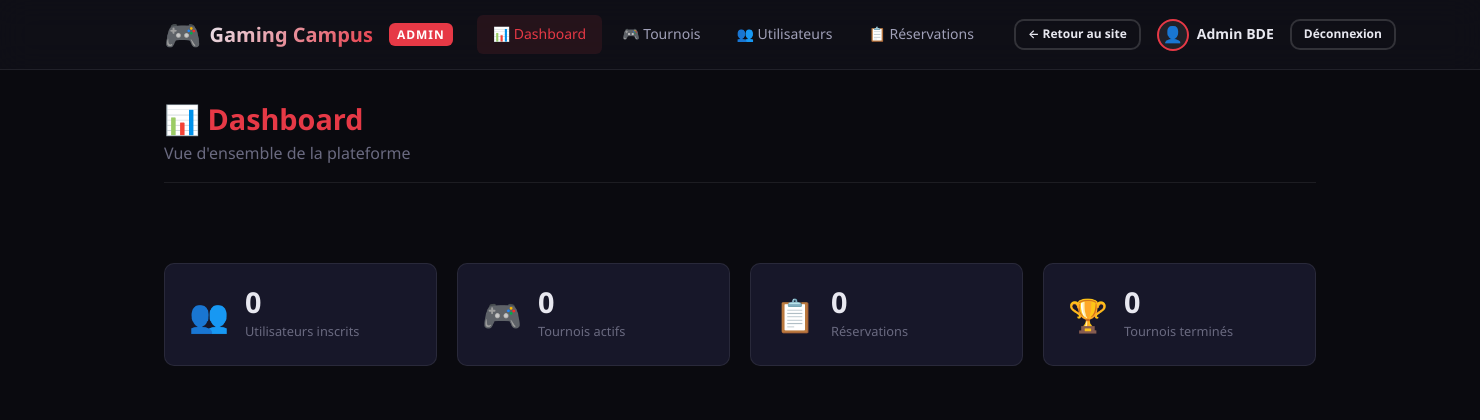
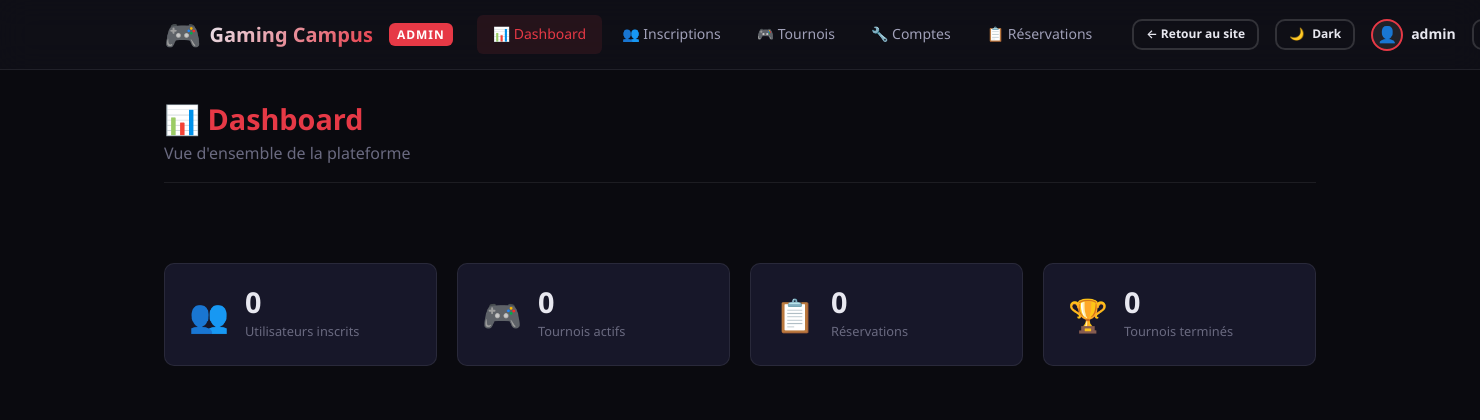
Before and after one commit to imed-23/prog_web2, a PHP site: page /pages/admin/dashboard.php in a window 1480 px wide; the page is wider, and only the part inside the window is pictured. Shown: the top 420 px of that part. Run offline with PHP 8.4, Linux system fonts and the light colour scheme; a user stored in the database is signed in.

Commit message:
refactor: mise a jour des headers avec authentification
- header.php: affichage du bouton login/deconnexion
- header-admin.php: protection des pages admin
- Gestion de l'affichage selon l'utilisateur connecte

Co-authored-by: Qwen-Coder <qwen-coder@alibabacloud.com>

```diff
--- a/assets/php/components/header-admin.php
+++ b/assets/php/components/header-admin.php
@@ -1,4 +1,8 @@
 <?php
+require_once __DIR__ . '/../config/auth.php';
+gc_require_login($rootPath . 'pages/connexion.php');
+$currentUser = gc_current_user();
+
 /*
  * assets/php/components/header-admin.php
  * Composant réutilisable — En-tête interface d'administration
@@ -18,6 +22,16 @@
     <meta name="viewport" content="width=device-width, initial-scale=1.0">
     <meta name="description" content="<?= htmlspecialchars($metaDescription ?? 'Administration - Gaming Campus') ?>">
     <title><?= htmlspecialchars($pageTitle ?? 'Admin - Gaming Campus') ?></title>
+    <script>
+        (function () {
+            try {
+                var theme = localStorage.getItem('gc_theme');
+                if (theme === 'light') {
+                    document.documentElement.setAttribute('data-theme', 'light');
+                }
+            } catch (e) {}
+        }());
+    </script>
     <link rel="stylesheet" href="<?= $rootPath ?>css/style.css">
     <?php if (!empty($cssSpecifique)): ?>
     <link rel="stylesheet" href="<?= $rootPath ?>css/<?= htmlspecialchars($cssSpecifique) ?>">
@@ -39,19 +53,24 @@
             <nav aria-label="Navigation administration">
                 <ul id="admin-nav" class="nav-list">
                     <li><a href="<?= $rootPath ?>pages/admin/dashboard.php" class="nav-link<?= (($adminActivePage ?? '') === 'dashboard') ? ' active' : '' ?>"<?= (($adminActivePage ?? '') === 'dashboard') ? ' aria-current="page"' : '' ?>>📊 Dashboard</a></li>
+                    <li><a href="<?= $rootPath ?>pages/admin/inscriptions.php" class="nav-link<?= (($adminActivePage ?? '') === 'inscriptions') ? ' active' : '' ?>"<?= (($adminActivePage ?? '') === 'inscriptions') ? ' aria-current="page"' : '' ?>>👥 Inscriptions</a></li>
                     <li><a href="<?= $rootPath ?>pages/admin/tournois.php" class="nav-link<?= (($adminActivePage ?? '') === 'tournois') ? ' active' : '' ?>"<?= (($adminActivePage ?? '') === 'tournois') ? ' aria-current="page"' : '' ?>>🎮 Tournois</a></li>
-                    <li><a href="<?= $rootPath ?>pages/admin/utilisateurs.php" class="nav-link<?= (($adminActivePage ?? '') === 'utilisateurs') ? ' active' : '' ?>"<?= (($adminActivePage ?? '') === 'utilisateurs') ? ' aria-current="page"' : '' ?>>👥 Utilisateurs</a></li>
+                    <li><a href="<?= $rootPath ?>pages/admin/utilisateurs.php" class="nav-link<?= (($adminActivePage ?? '') === 'utilisateurs') ? ' active' : '' ?>"<?= (($adminActivePage ?? '') === 'utilisateurs') ? ' aria-current="page"' : '' ?>>🔧 Comptes</a></li>
                     <li><a href="<?= $rootPath ?>pages/admin/reservations.php" class="nav-link<?= (($adminActivePage ?? '') === 'reservations') ? ' active' : '' ?>"<?= (($adminActivePage ?? '') === 'reservations') ? ' aria-current="page"' : '' ?>>📋 Réservations</a></li>
                 </ul>
             </nav>
 
             <div class="header-actions header-actions-logged">
                 <a href="<?= $rootPath ?>index.php" class="btn btn-outline btn-sm">← Retour au site</a>
+                <button type="button" class="btn btn-outline btn-sm theme-toggle" data-theme-toggle aria-label="Basculer le thème" title="Basculer le thème">
+                    <span class="theme-toggle-icon" aria-hidden="true">🌙</span>
+                    <span class="theme-toggle-label">Dark</span>
+                </button>
                 <div class="user-menu">
                     <div class="user-avatar-sm user-avatar-empty" aria-hidden="true">👤</div>
-                    <span class="user-pseudo">Admin BDE</span>
+                    <span class="user-pseudo"><?= htmlspecialchars($currentUser['pseudo'] ?: 'Admin') ?></span>
                 </div>
-                <a href="<?= $rootPath ?>pages/connexion.php" class="btn btn-outline btn-sm">Déconnexion</a>
+                <a href="<?= $rootPath ?>pages/logout.php" class="btn btn-outline btn-sm">Déconnexion</a>
             </div>
         </div>
     </header>
```
Also changed, not shown: assets/php/components/footer.php (+9 -0 lines), assets/php/components/header.php (+29 -0 lines).
